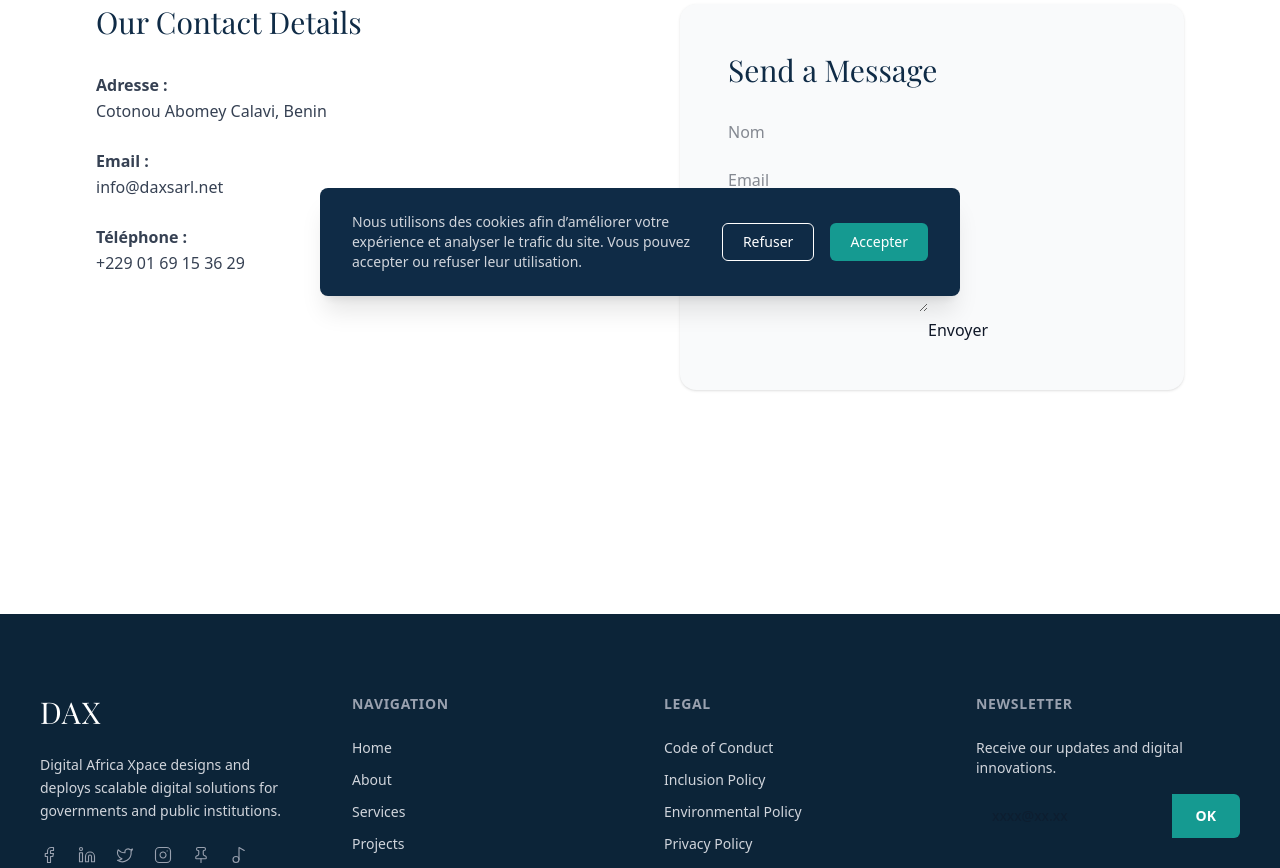
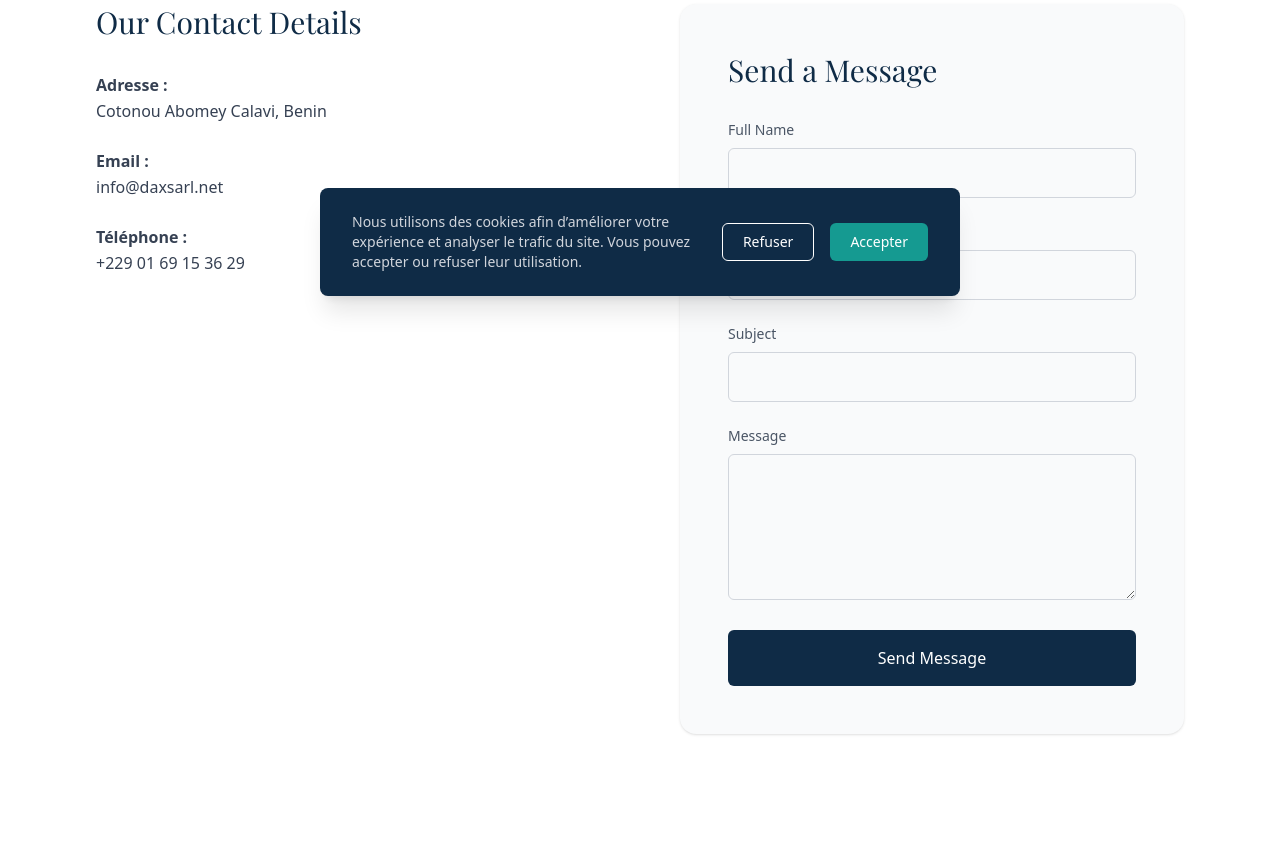
Before and after one commit to Digitalafricaxpace/dax-website, a Next.js app: page /en/contact in a window 1280 px wide. Shown: the part 480-1348 px from the top of the page. Built offline with nearby package versions, Linux system fonts and the light colour scheme; a web font is replaced by a local one.

Commit message:
Update ContactForm.tsx

```diff
--- a/app/[locale]/contact/ContactForm.tsx
+++ b/app/[locale]/contact/ContactForm.tsx
@@ -1,44 +1,97 @@
 "use client";
 
-import { useState } from "react";
+type ContactTranslations = {
+  fullName: string;
+  subject: string;
+  message: string;
+  send: string;
+};
 
-export default function ContactForm() {
-  const [loading, setLoading] = useState(false);
+interface ContactFormProps {
+  t: ContactTranslations;
+}
 
+export default function ContactForm({ t }: ContactFormProps) {
   async function handleSubmit(e: React.FormEvent<HTMLFormElement>) {
     e.preventDefault();
-    setLoading(true);
 
     const formData = new FormData(e.currentTarget);
 
+    const data = {
+      fullName: formData.get("fullName"),
+      email: formData.get("email"),
+      subject: formData.get("subject"),
+      message: formData.get("message"),
+    };
+
     const res = await fetch("/api/contact", {
       method: "POST",
-      body: JSON.stringify({
-        fullName: formData.get("fullName"),
-        email: formData.get("email"),
-        subject: formData.get("subject"),
-        message: formData.get("message"),
-      }),
       headers: { "Content-Type": "application/json" },
+      body: JSON.stringify(data),
     });
 
-    setLoading(false);
-
     if (res.ok) {
-      alert("Message envoyé !");
+      alert("Message envoyé avec succès");
+      e.currentTarget.reset();
     } else {
-      alert("Erreur.");
+      alert("Erreur lors de l'envoi");
     }
   }
 
   return (
-    <form onSubmit={handleSubmit} className="space-y-6">
-      <input name="fullName" placeholder="Nom" required />
-      <input name="email" placeholder="Email" required />
-      <input name="subject" placeholder="Sujet" />
-      <textarea name="message" placeholder="Message" required />
-      <button type="submit" disabled={loading}>
-        {loading ? "Envoi..." : "Envoyer"}
+    <form className="space-y-6" onSubmit={handleSubmit}>
+      <div>
+        <label className="block text-sm mb-2 text-gray-600">
+          {t.fullName}
+        </label>
+        <input
+          name="fullName"
+          type="text"
+          required
+          className="w-full px-4 py-3 border border-gray-300 rounded-md"
+        />
+      </div>
+
+      <div>
+        <label className="block text-sm mb-2 text-gray-600">
+          Email
+        </label>
+        <input
+          name="email"
+          type="email"
+          required
+          className="w-full px-4 py-3 border border-gray-300 rounded-md"
+        />
+      </div>
+
+      <div>
+        <label className="block text-sm mb-2 text-gray-600">
+          {t.subject}
+        </label>
+        <input
+          name="subject"
+          type="text"
+          className="w-full px-4 py-3 border border-gray-300 rounded-md"
+        />
+      </div>
+
+      <div>
+        <label className="block text-sm mb-2 text-gray-600">
+          {t.message}
+        </label>
+        <textarea
+          name="message"
+          rows={5}
+          required
+          className="w-full px-4 py-3 border border-gray-300 rounded-md"
+        />
+      </div>
+
+      <button
+        type="submit"
+        className="w-full bg-secondary text-white py-4 rounded-md hover:opacity-90 transition"
+      >
+        {t.send}
       </button>
     </form>
   );
```
